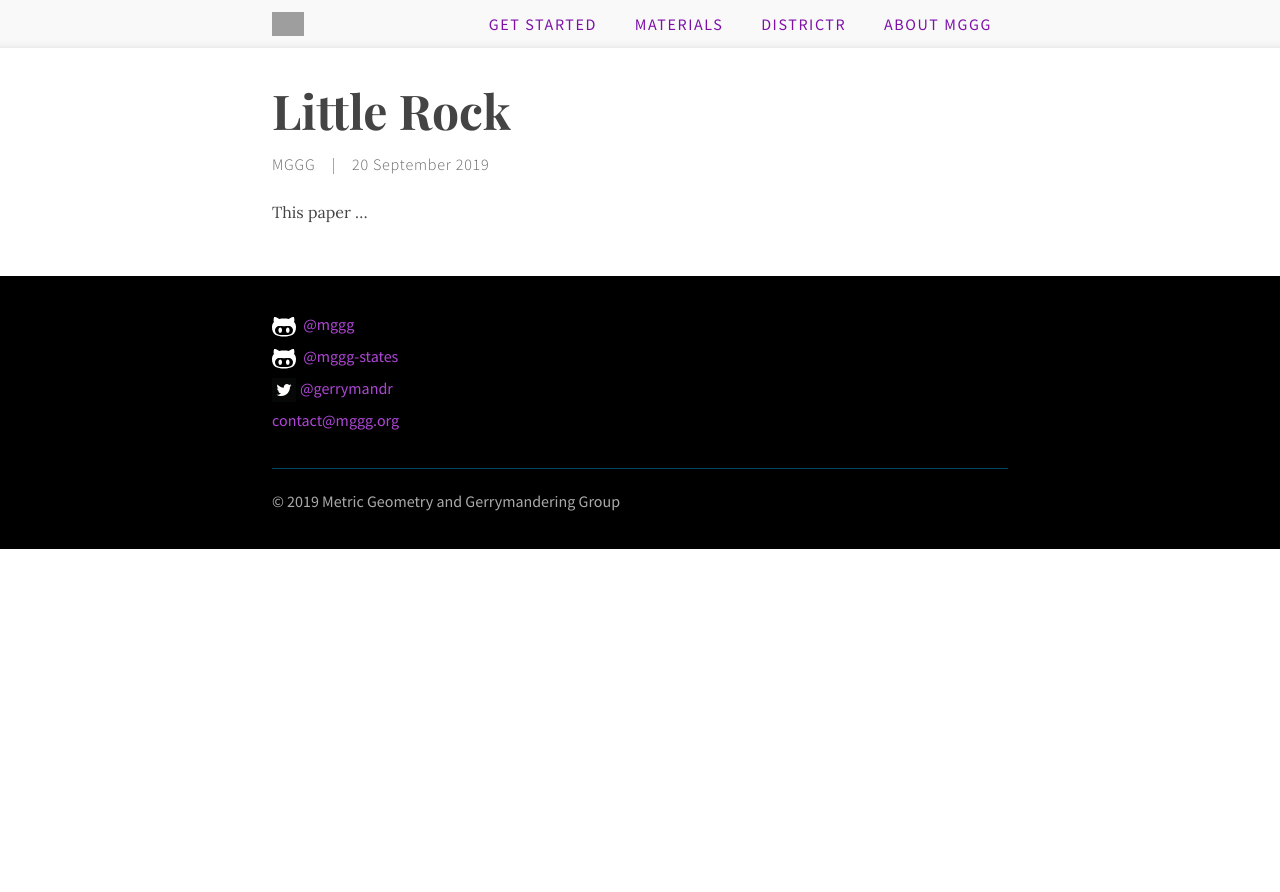
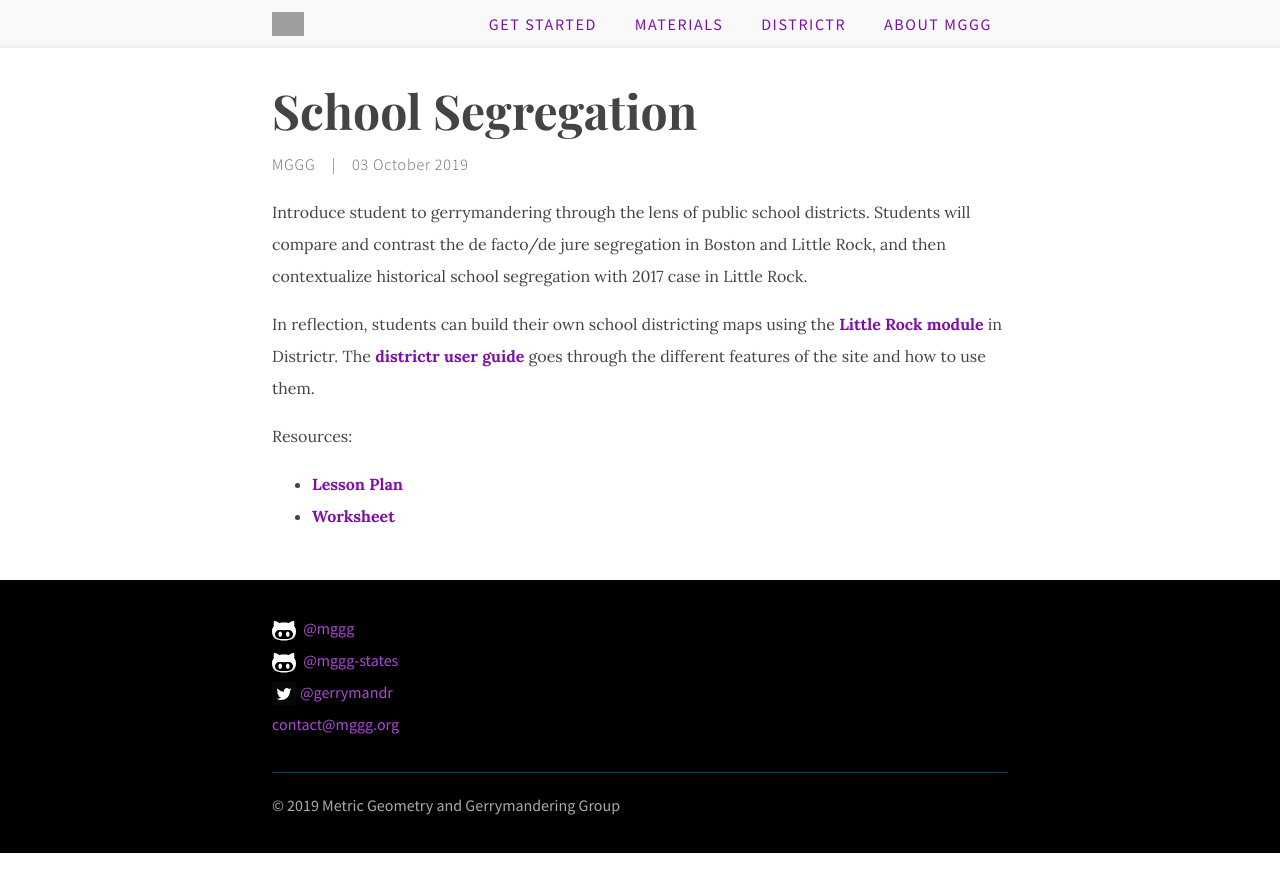
Before and after one commit to jenni-niels/teach-gerry, a Jekyll site: the page built from _posts/2019-09-24-little-rock.md, in a window 1280 px wide. Shown: the top 892 px of the page. Built offline with Jekyll 4.4.1, drawn with Linux system fonts in a browser that asks for light colours; our own code applies the rules of GitHub Pages for plain Markdown files; grey boxes are pictures that could not be loaded.

Commit message:
Update post on School Segregation and Little Rock.

```diff
--- a/_posts/2019-09-24-little-rock.md
+++ b/_posts/2019-09-24-little-rock.md
@@ -1,13 +1,30 @@
 ---
-title: Little Rock
-date: 2019-09-20 00:00:00 Z
+title: School Segregation
+date: 2019-10-03 00:00:00 Z
 categories:
   - k12
+  - lesson_plans
   - handouts
+  - computer_activities
+description:
+    Introduction to gerrymandering through the lens of public school districts.
+    Compare and contrast the de facto/de jure segregation in Boston and Little Rock,
+    and contextualize historical school segregation with 2017 case in Little Rock.
 authors: MGGG
 featured: true
-pdf: "/uploads/recom.pdf"
-permalink: /recom
 ---
 
-This paper ...
+Introduce student to gerrymandering through the lens of public school districts.
+Students will compare and contrast the de facto/de jure segregation in Boston
+and Little Rock, and then contextualize historical school segregation with 2017
+case in Little Rock.
+
+In reflection, students can build their own school districting maps using the
+[Little Rock module](https://districtr.org/new/ar) in Districtr.
+The [districtr user guide](https://districtr.org/guide) goes through the
+different features of the site and how to use them.
+
+
+Resources:
+  * [Lesson Plan](https://sites.tufts.edu/teachgerry2019/files/2019/07/School-Bussing-Lesson-Plan_-Teacher-Guide.pdf)
+  * [Worksheet](https://sites.tufts.edu/teachgerry2019/files/2019/07/School-Bussing-Lesson-Plan_-Student-Version.pdf)
```
Also changed, not shown: _posts/2019-09-27-social-choice.md (+1 -0 lines).
